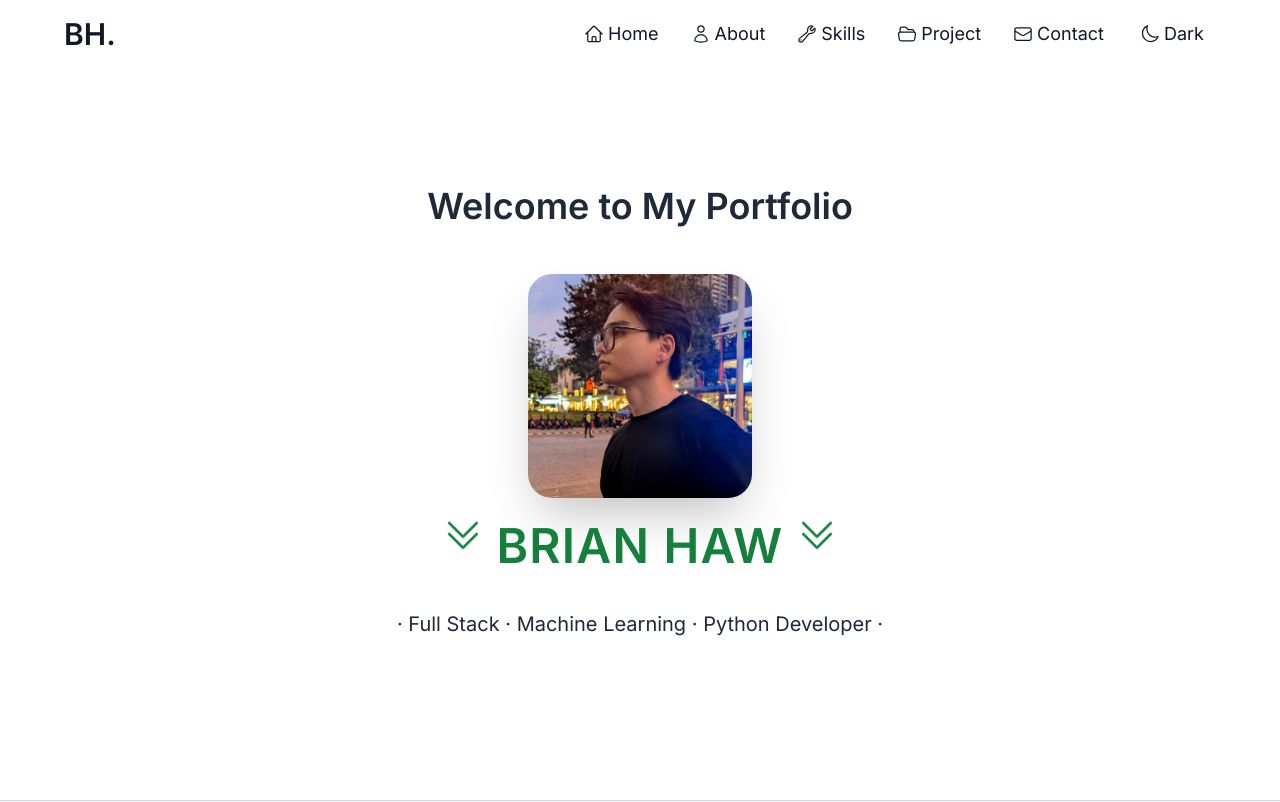
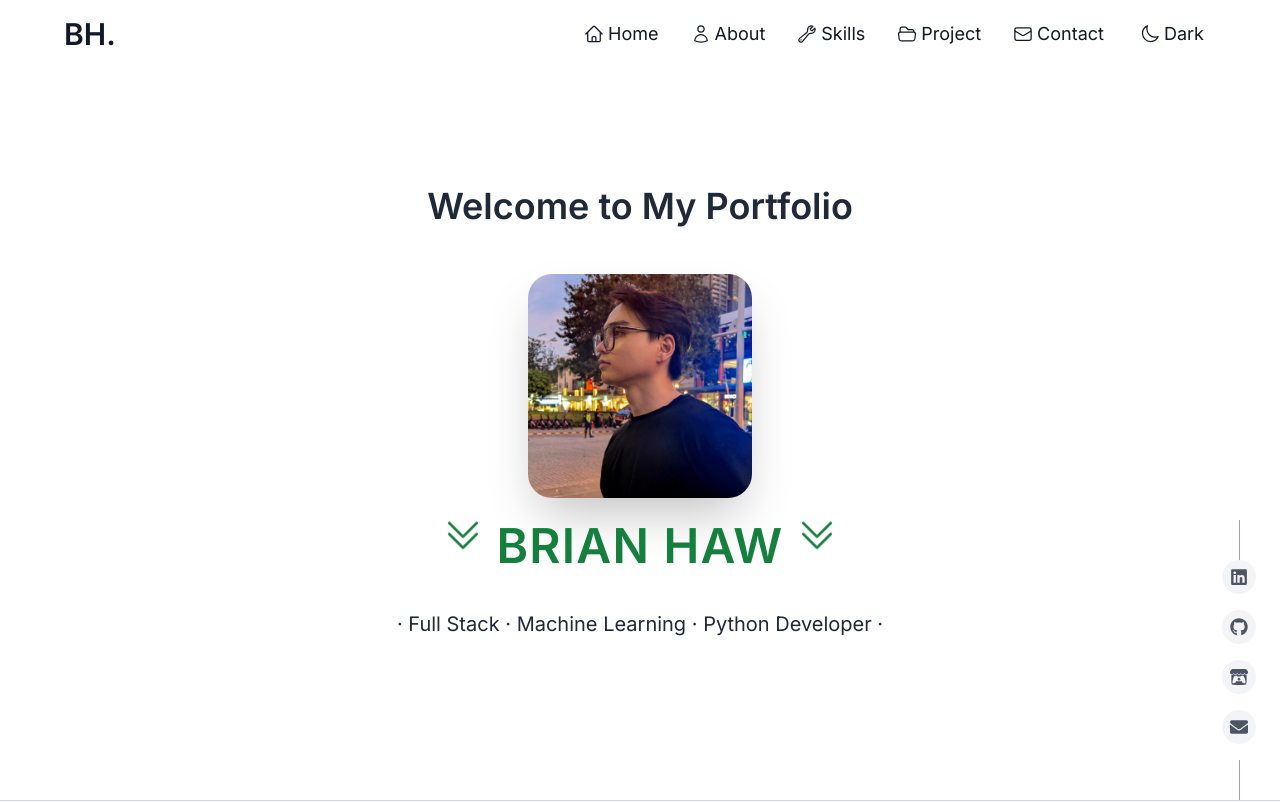
Before and after one commit to BrianShiroe/portfolio-react-typescript-tailwind, a React (Vite) app: page / in a window 1280 px wide. Shown: the top 802 px of the page. Built offline with nearby package versions, Linux system fonts and the light colour scheme.

Commit message:
social bottom right ui design

```diff
--- a/src/App.tsx
+++ b/src/App.tsx
@@ -14,6 +14,7 @@ import Contact from "./pages/Contact";
 import { getInitialTheme, applyTheme, toggleThemeValue } from "./utils/theme";
 import type { Theme } from "./utils/theme";
 import LoadingScreen from "./components/LoadingScreen";
+import SocialSidebar from "./components/SocialSidebar";
 import Footer from "./components/Footer";
 
 const App = () => {
@@ -93,6 +94,7 @@ const App = () => {
         </section>
       </main>
       <Footer theme={theme} />
+      <SocialSidebar />
     </div>
   );
 };
--- /dev/null
+++ b/src/components/SocialSidebar.tsx
@@ -0,0 +1,64 @@
+// src/components/SocialSidebar.tsx
+import { FaGithub, FaLinkedin, FaEnvelope } from "react-icons/fa";
+import { SiItchdotio } from "react-icons/si";
+
+const SocialSidebar = () => {
+  return (
+    <div className="fixed bottom-0 right-6 flex flex-col items-center z-50 text-gray-600 dark:text-gray-300">
+      {/* Top Line */}
+      <div className="w-px h-10 bg-gray-400 dark:bg-gray-500" />
+
+      {/* Icons embedded in the line */}
+      <ul className="flex flex-col items-center space-y-4">
+        <li>
+          <a
+            href="https://linkedin.com/in/your-profile"
+            target="_blank"
+            rel="noopener noreferrer"
+            className="group"
+          >
+            <div className="bg-gray-100 dark:bg-gray-700 p-2 rounded-full hover:bg-blue-500 dark:hover:bg-blue-500 transition-colors duration-300">
+              <FaLinkedin className="text-lg group-hover:text-white" />
+            </div>
+          </a>
+        </li>
+        <li>
+          <a
+            href="https://github.com/your-profile"
+            target="_blank"
+            rel="noopener noreferrer"
+            className="group"
+          >
+            <div className="bg-gray-100 dark:bg-gray-700 p-2 rounded-full hover:bg-black dark:hover:bg-white transition-colors duration-300">
+              <FaGithub className="text-lg group-hover:text-white dark:group-hover:text-black" />
+            </div>
+          </a>
+        </li>
+        <li>
+          <a
+            href="https://your-itch-profile.itch.io"
+            target="_blank"
+            rel="noopener noreferrer"
+            className="group"
+          >
+            <div className="bg-gray-100 dark:bg-gray-700 p-2 rounded-full hover:bg-red-500 transition-colors duration-300">
+              <SiItchdotio className="text-lg group-hover:text-white" />
+            </div>
+          </a>
+        </li>
+        <li>
+          <a href="mailto:you@example.com" className="group">
+            <div className="bg-gray-100 dark:bg-gray-700 p-2 rounded-full hover:bg-yellow-500 transition-colors duration-300">
+              <FaEnvelope className="text-lg group-hover:text-white" />
+            </div>
+          </a>
+        </li>
+      </ul>
+
+      {/* Bottom Line */}
+      <div className="w-px h-10 bg-gray-400 dark:bg-gray-500 mt-4" />
+    </div>
+  );
+};
+
+export default SocialSidebar;
```
